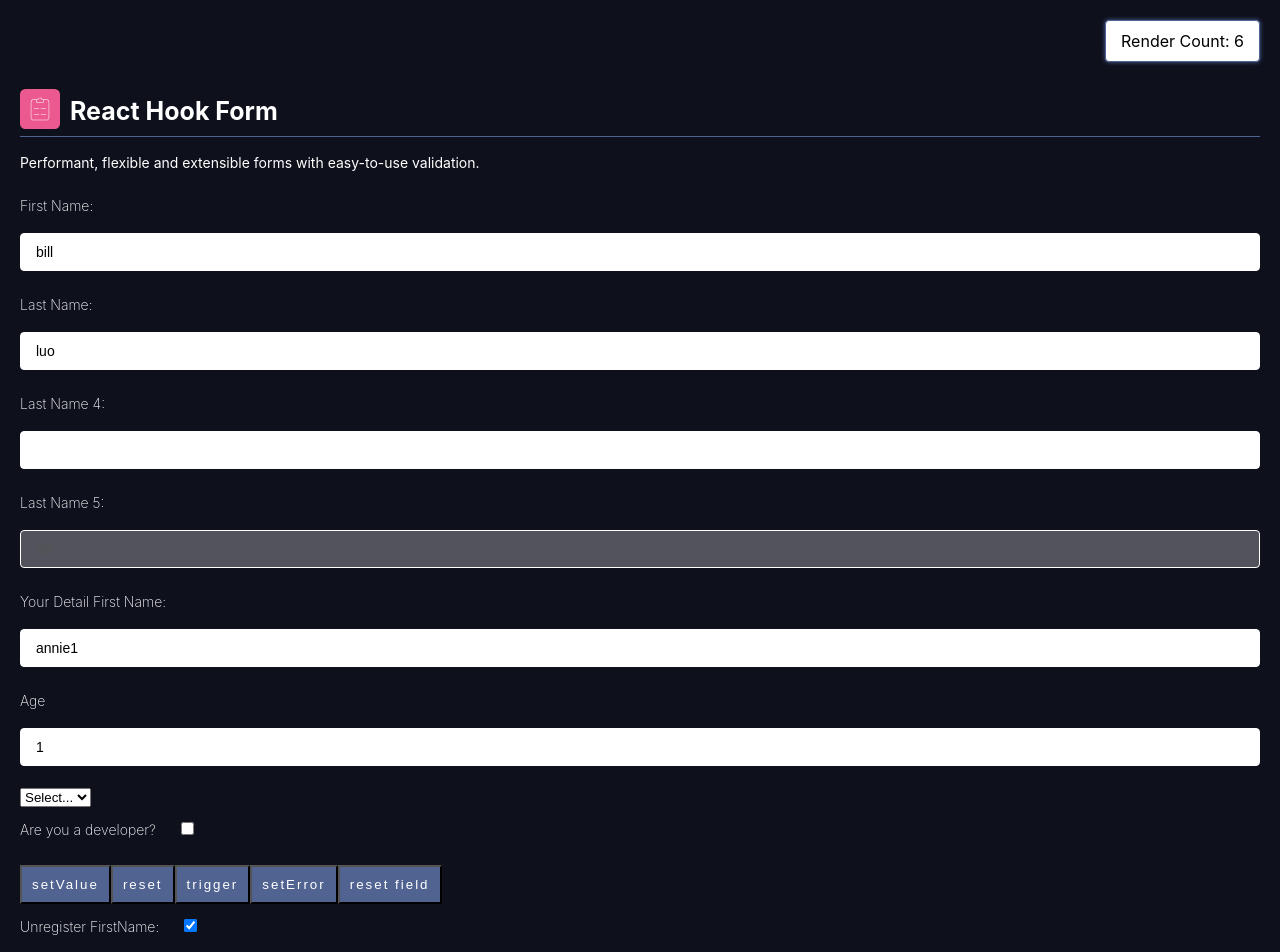
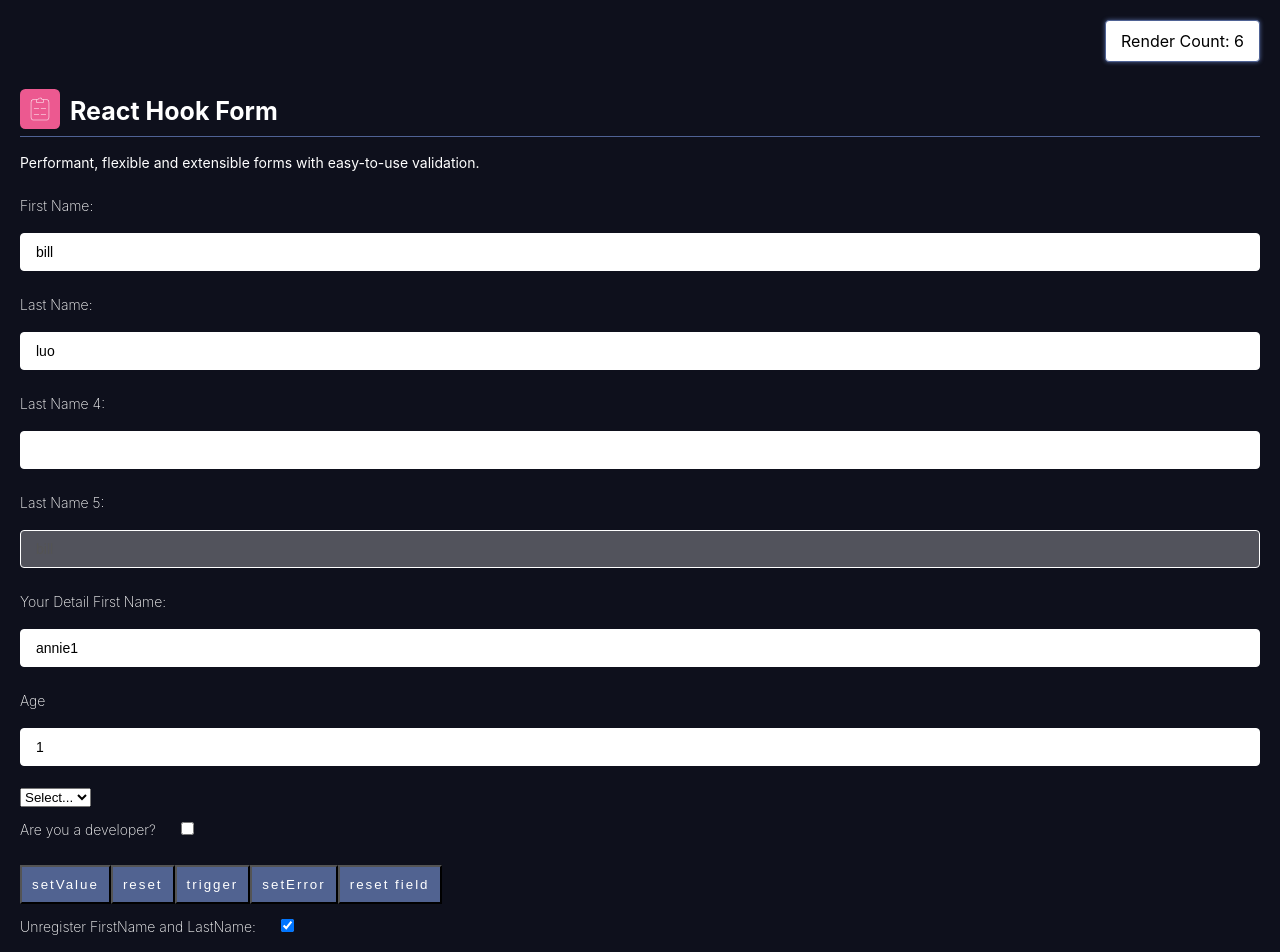
Before and after one commit to Annie-Huang/react-hook-form-tutorial, a React (Create React App) app: page / in a window 1280 px wide. Shown: the top 952 px of the page. Built offline with nearby package versions, Linux system fonts and the light colour scheme.

Commit message:
unregister multiple fields in one go.

```diff
--- a/src/components/BasicWithTypescript.tsx
+++ b/src/components/BasicWithTypescript.tsx
@@ -161,9 +161,10 @@
     if (!checkbox) {
       // NOTE: Will wipe out all the associated form state when you register without any option
       // unregister('firstName');
-      // NOTE: Keep the error state
-      unregister('firstName', { keepError: true });
-      // NOTE: Other options includes keepTouched, keepValid， keepValue, keepDefaultValue
+      // NOTE: Keep the error state. Other options includes keepTouched, keepValid， keepValue, keepDefaultValue
+      // unregister('firstName', { keepError: true });
+      // NOTE: unregister multiple fields
+      unregister(['firstName', 'lastName'], { keepError: true });
     }
   }, [unregister, checkbox]);
 
@@ -574,7 +575,7 @@
         <br />
         <div>
           <label htmlFor='checkbox' style={{ display: 'inline' }}>
-            Unregister FirstName:
+            Unregister FirstName and LastName:
           </label>
           <input type='checkbox' {...register('checkbox')} />
         </div>
```
